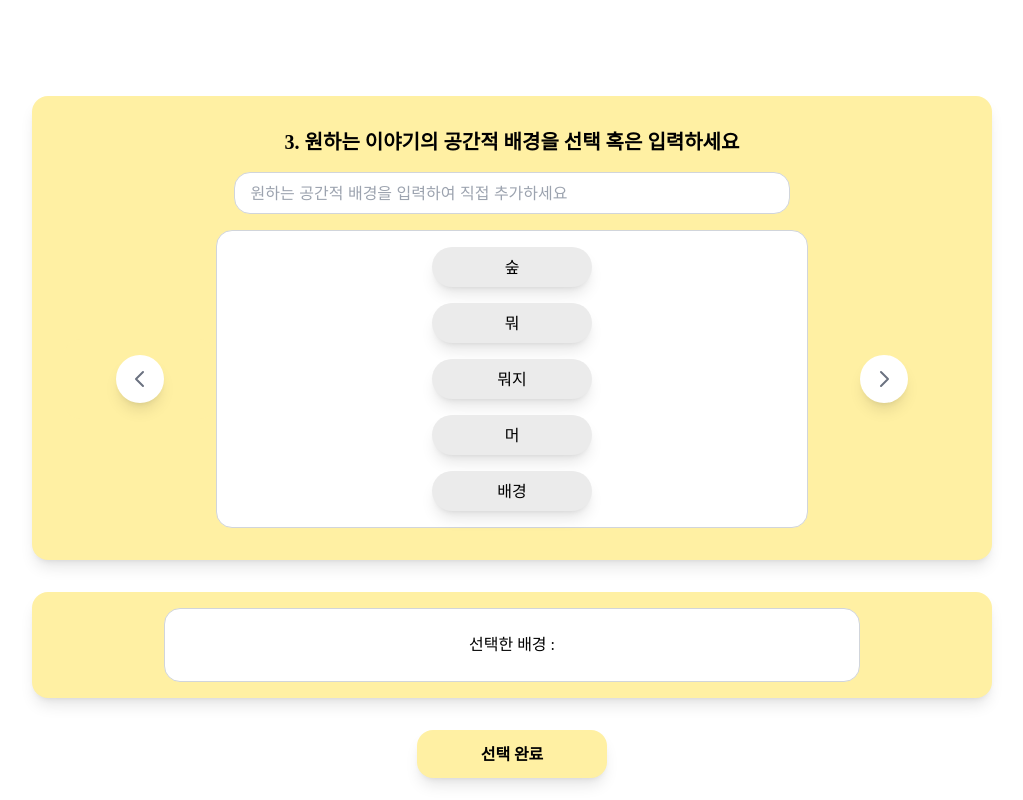
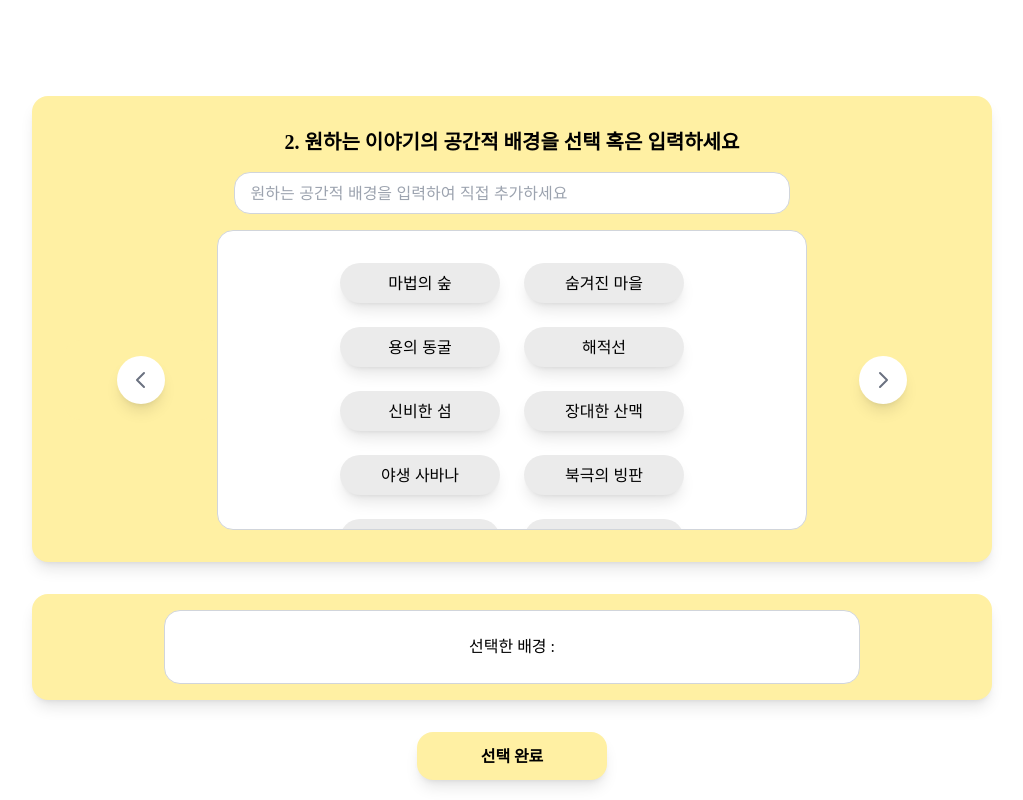
Before and after one commit to tuk-iBooK/Frontend, a React (Create React App) app: page /background in a window 1280 px wide. Shown: the whole page, without its empty margins (128-1151 px from the left). Built offline with nearby package versions, Linux system fonts and the light colour scheme.

Commit message:
background 리덕스 적용

```diff
--- /dev/null
+++ b/src/features/backgroundSlice.js
@@ -0,0 +1,28 @@
+import { createSlice } from "@reduxjs/toolkit";
+
+export const backgroundSlice = createSlice({
+  name: "background",
+  initialState: {
+    selectedBackgrounds: [],
+  },
+  reducers: {
+    setSelectedBackgrounds: (state, action) => {
+      state.selectedBackgrounds = action.payload;
+    },
+    addBackground: (state, action) => {
+      if (!state.selectedBackgrounds.includes(action.payload)) {
+        state.selectedBackgrounds.push(action.payload);
+      }
+    },
+    removeBackground: (state, action) => {
+      state.selectedBackgrounds = state.selectedBackgrounds.filter(
+        (genre) => genre !== action.payload
+      );
+    },
+  },
+});
+
+export const { setSelectedBackgrounds, addBackground, removeBackground } =
+  backgroundSlice.actions;
+
+export default backgroundSlice.reducer;
--- a/src/pages/BackgroundSettingPage.tsx
+++ b/src/pages/BackgroundSettingPage.tsx
@@ -1,60 +1,79 @@
 import React, { useState } from "react";
 import { useLocation, useNavigate } from "react-router-dom";
+import { useSelector, useDispatch } from "react-redux";
+import { addBackground, removeBackground } from "../features/backgroundSlice";
 
 const BackgroundSettingPage: React.FC = () => {
   const location = useLocation();
-  const settingInfo = { ...location.state };
-  const [selectedBackgrounds, setSelectedBackgrounds] = useState<string[]>([]);
+  const settingInfo = location.state || { genre: [] };
   const [additionalBackground, setAdditionalBackground] = useState<string>("");
+  const selectedBackgrounds = useSelector(
+    (state: any) => state.background.selectedBackgrounds
+  );
+  const dispatch = useDispatch();
   const navigate = useNavigate();
+  const backgrounds = [
+    "마법의 숲",
+    "숨겨진 마을",
+    "용의 동굴",
+    "해적선",
+    "신비한 섬",
+    "장대한 산맥",
+    "야생 사바나",
+    "북극의 빙판",
+    "동물원",
+    "옛날 마을",
+    "고대 숲 속의 오두막",
+    "전설의 호수",
+    "우주 정거장",
+    "과학 실험실",
+    "미래 도시",
+    "울창한 열대우림",
+    "거대한 폭포",
+    "산속의 계곡",
+    "고대 사원",
+    "농촌",
+    "전설의 시간",
+    "학교",
+    "가정집",
+    "도시 공원",
+  ];
+
+  const fantasyBackgrounds = ["마법의 숲", "숨겨진 마을", "용의 동굴"];
 
   const handleBackgroundClick = (background: string) => {
-    setSelectedBackgrounds((prevBackgrounds) =>
-      prevBackgrounds.includes(background)
-        ? prevBackgrounds.filter((g) => g !== background)
-        : [...prevBackgrounds, background]
-    );
+    if (selectedBackgrounds.includes(background)) {
+      dispatch(removeBackground(background));
+    } else {
+      dispatch(addBackground(background));
+    }
   };
-
   const handleAddBackground = () => {
     if (additionalBackground.trim() !== "") {
-      const trimmedbackground = additionalBackground.trim();
-      if (!selectedBackgrounds.includes(trimmedbackground)) {
-        setSelectedBackgrounds((prevBackgrounds) => [
-          ...prevBackgrounds,
-          trimmedbackground,
-        ]);
+      dispatch(addBackground(additionalBackground.trim()));
+      setAdditionalBackground(""); // 입력값 초기화
     }
-      // setAdditionalBackground(""); // 입력값 초기화
-    }
-  };
-
-  const handleRemovebackground = (background: string) => {
-    setSelectedBackgrounds((prevBackgrounds) =>
-      prevBackgrounds.filter((g) => g !== background)
-    );
   };
 
   const handleSubmit = (e: React.FormEvent) => {
     e.preventDefault();
     console.log("Selected genres:", `${settingInfo.genre}`);
-    console.log("Selected periods:", `${settingInfo.period}`);
-    console.log("Selected backgrounds:", selectedBackgrounds);
-    navigate("/character", {
-      state: {
-        genre: `${settingInfo.genre}`,
-        period: `${settingInfo.period}`,
-        background: selectedBackgrounds,
-      },
+    console.log("Selected backgrounds:", {
+      state: { background: selectedBackgrounds },
+    });
+    navigate("/period", {
+      state: { ...settingInfo, background: selectedBackgrounds },
     });
   };
 
   const handleGoBack = () => {
-    navigate("/period");
+    navigate("/genre");
   };
 
   const handleNextPage = () => {
-    navigate("/character");
+    navigate("/period", {
+      state: { background: selectedBackgrounds },
+    });
   };
 
   return (
@@ -62,7 +81,7 @@ const BackgroundSettingPage: React.FC = () => {
       <div className="w-3/4 mt-24 flex-1 justify-between items-center">
         <div className="bg-[#FFF0A3] p-4 mb-8 rounded-2xl shadow-lg">
           <div className="text-xl font-bold text-black font-['Inria'] p-4">
-            3. 원하는 이야기의 공간적 배경을 선택 혹은 입력하세요
+            2. 원하는 이야기의 공간적 배경을 선택 혹은 입력하세요
           </div>
           <div className="">
             <input
@@ -100,8 +119,15 @@ const BackgroundSettingPage: React.FC = () => {
                 </svg>
               </button>
             </div>
-            <div className="flex flex-col w-4/5 space-y-4 p-4 bg-white border border-gray-300 justify-center items-center rounded-2xl">
-              {["숲", "뭐", "뭐지", "머", "배경"].map((background, index) => (
+            <div
+              className="w-4/5 bg-white border border-gray-300 justify-center items-center rounded-2xl"
+              style={{ height: "300px" }}
+            >
+              <div
+                className="flex flex-wrap justify-center gap-6 overflow-y-auto p-8"
+                style={{ maxHeight: "100%" }}
+              >
+                {backgrounds.map((background, index) => (
                   <button
                     key={index}
                     className={`py-2 px-4 rounded-full w-40 h-10  shadow-lg ${
@@ -114,6 +140,7 @@ const BackgroundSettingPage: React.FC = () => {
                     {background}
                   </button>
                 ))}
+              </div>
             </div>
             <div className="p-4 rounded-2xl w-1/5 flex justify-center items-center">
               <button
@@ -143,11 +170,11 @@ const BackgroundSettingPage: React.FC = () => {
       <div className="w-3/4 flex p-4 bg-[#FFF0A3] rounded-2xl justify-center shadow-lg">
         <div className=" w-3/4 bg-white border border-gray-300 text-m text-black font-['Inria'] p-6 rounded-2xl">
           선택한 배경 :{" "}
-          {selectedBackgrounds.map((background, index) => (
+          {selectedBackgrounds.map((background: string, index: number) => (
             <button
               key={index}
               className="px-6 py-1 bg-[#FFF0A3] text-black rounded-2xl m-2"
-              onClick={() => handleRemovebackground(background)}
+              onClick={() => dispatch(removeBackground(background))}
             >
               <div className="flex">
                 <span className="ml-2">{background}</span>
--- a/src/pages/GenreSettingPage.tsx
+++ b/src/pages/GenreSettingPage.tsx
@@ -29,17 +29,14 @@ const GenreSettingPage: React.FC = () => {
     }
   };
 
-  // handleRemoveGenre 함수를 Redux 액션을 디스패치하는 방식으로 수정
-  // 기존의 setSelectedGenres 호출 부분 제거
-
   const handleSubmit = (e: React.FormEvent) => {
     e.preventDefault();
     console.log("Selected genres:", selectedGenres);
-    navigate("/period", { state: { genre: selectedGenres } });
+    navigate("/background", { state: { genre: selectedGenres } });
   };
 
   const handleNextPage = () => {
-    navigate("/period", {
+    navigate("/background", {
       state: {
         genre: selectedGenres,
       },
@@ -69,7 +66,14 @@ const GenreSettingPage: React.FC = () => {
           </div>
           <div className="flex justify-center items-center m-4">
             <div className="bg-[#FFF0A3] p-4 rounded-2xl w-1/5 flex justify-center items-center"></div>
-            <div className="flex flex-col w-4/5 space-y-4 p-4 bg-white border border-gray-300 justify-center items-center rounded-2xl">
+            <div
+              className="flex flex-col w-4/5 space-y-4 p-4 bg-white border border-gray-300 justify-center items-center rounded-2xl"
+              style={{ height: "300px", overflowY: "scroll" }}
+            >
+              <div
+                className="flex flex-wrap justify-center gap-6"
+                style={{ maxWidth: "100%" }}
+              >
                 {[
                   "환상", //마법의 숲, 숨겨진 마을, 용의 동굴
                   "모험", //해적선, 신비한 섬, 장대한 산맥
@@ -92,6 +96,7 @@ const GenreSettingPage: React.FC = () => {
                     {genre}
                   </button>
                 ))}
+              </div>
             </div>
             <div className="p-4 rounded-2xl w-1/5 flex justify-center items-center">
               <button
--- a/src/pages/PeriodSettingPage.tsx
+++ b/src/pages/PeriodSettingPage.tsx
@@ -36,7 +36,7 @@ const PeriodSettingPage: React.FC = () => {
     e.preventDefault();
     console.log("Selected genres:", `${settingInfo.genre}`);
     console.log("Selected periods:", selectPeriods);
-    navigate("/background", {
+    navigate("/character", {
       state: {
         genre: `${settingInfo.genre}`,
         period: selectPeriods,
@@ -45,11 +45,11 @@ const PeriodSettingPage: React.FC = () => {
   };
 
   const handleGoBack = () => {
-    navigate("/genre");
+    navigate("/background");
   };
 
   const handleNextPage = () => {
-    navigate("/background");
+    navigate("/character");
   };
 
   return (
@@ -57,7 +57,7 @@ const PeriodSettingPage: React.FC = () => {
       <div className="w-3/4 mt-24 flex-1 justify-between items-center">
         <div className="bg-[#FFF0A3] p-4 mb-8 rounded-2xl shadow-lg">
           <div className="text-xl font-bold text-black font-['Inria'] p-4">
-            2. 원하는 이야기의 시간적 배경을 선택 혹은 입력하세요
+            3. 원하는 이야기의 시간적 배경을 선택 혹은 입력하세요
           </div>
           <div className="">
             <input
--- a/src/redux/store.ts
+++ b/src/redux/store.ts
@@ -1,13 +1,13 @@
-// src/redux/store.ts
-
 import { configureStore } from "@reduxjs/toolkit";
 import authReducer from "./authReducer";
-import genreReducer from "..//features/genreSlice";
+import genreReducer from "../features/genreSlice";
+import backgroundReducer from "../features/backgroundSlice"; // 경로에 따라 수정 필요
 
 const store = configureStore({
   reducer: {
     auth: authReducer,
-    genre: genreReducer, // genreSlice.reducer를 추가
+    genre: genreReducer,
+    background: backgroundReducer, // backgroundSlice.reducer를 추가
   },
 });
 
```
Lines whose indentation alone changed are shown as unchanged.
